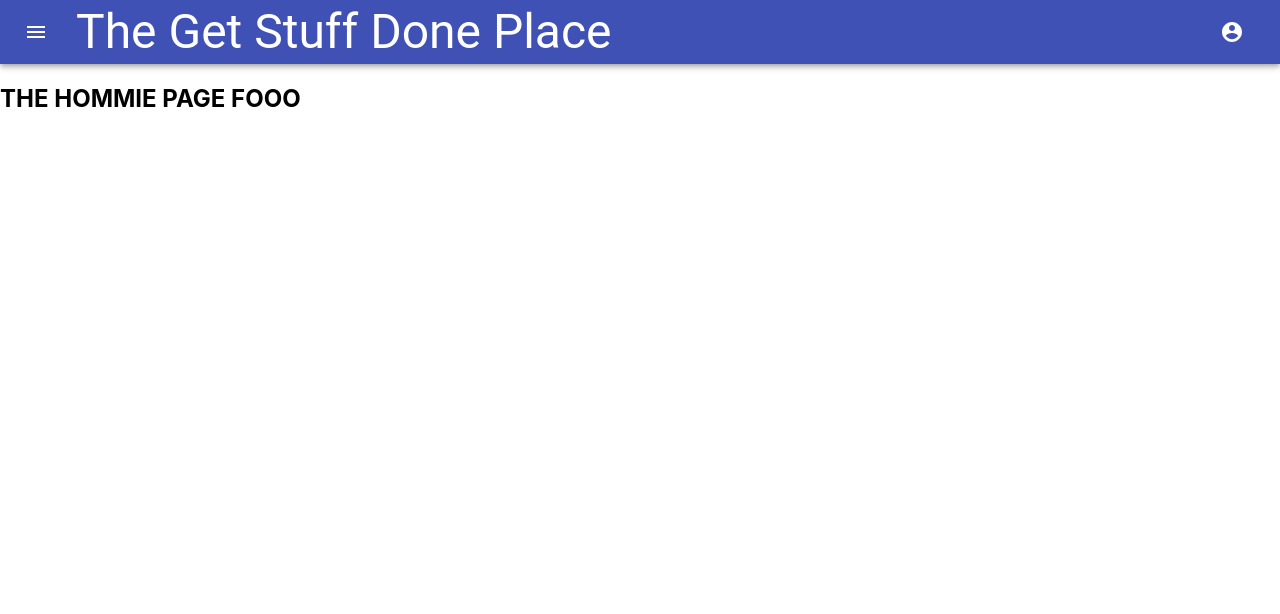
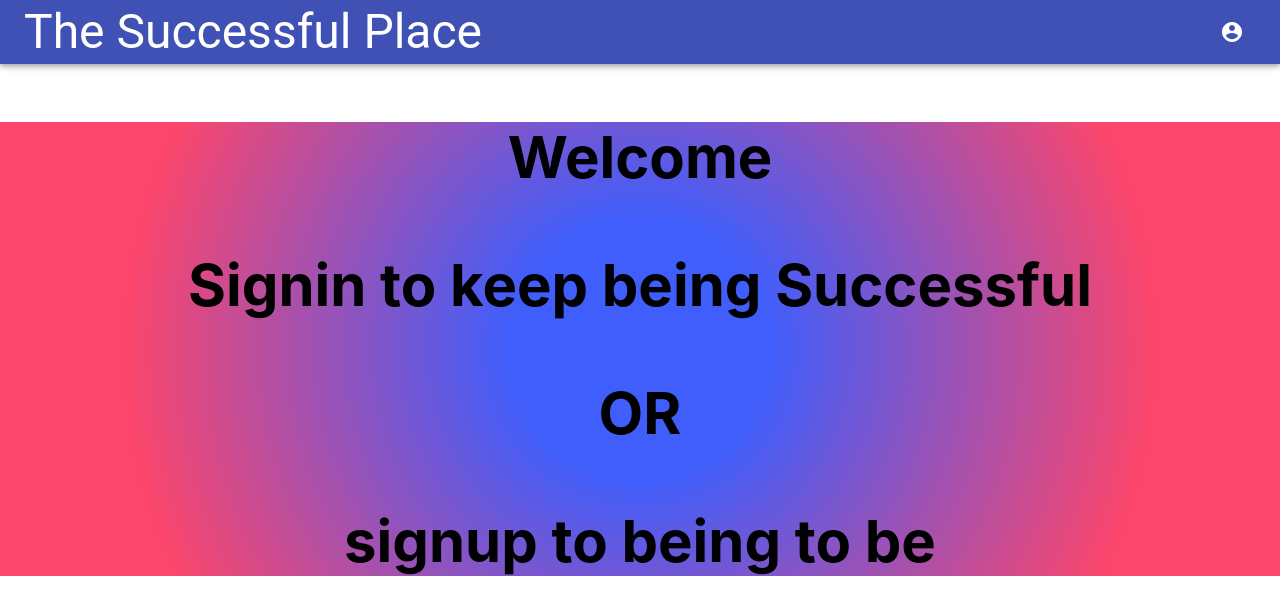
Before and after one commit to cristian-montes/auth_frontend, a React (Create React App) app: page / in a window 1280 px wide. Shown: the top 614 px of the page. Built offline with nearby package versions, Linux system fonts and the light colour scheme.

Commit message:
added some styling to the HP

```diff
--- /dev/null
+++ b/src/Header/Header.css
@@ -0,0 +1,8 @@
+.MuiTypography-h3 {
+    font-size: 3rem;
+    font-family: "Roboto", "Helvetica", "Arial", sans-serif;
+    font-weight: 400;
+    line-height: 1.167;
+    margin-left: 40rem;
+    letter-spacing: 0em;
+}
--- a/src/Header/Header.js
+++ b/src/Header/Header.js
@@ -3,11 +3,12 @@ import { makeStyles } from '@material-ui/core/styles';
 import AppBar from '@material-ui/core/AppBar';
 import Toolbar from '@material-ui/core/Toolbar';
 import {Typography, IconButton} from '@material-ui/core';
-import MenuIcon from '@material-ui/icons/Menu';
+// import MenuIcon from '@material-ui/icons/Menu';
 import AccountCircle from '@material-ui/icons/AccountCircle';
 import MenuItem from '@material-ui/core/MenuItem';
 import Menu from '@material-ui/core/Menu';
 import { NavLink } from 'react-router-dom';
+import './Header.css';
 
 const useStyles = makeStyles((theme) => ({
   root: {
@@ -41,11 +42,8 @@ export default function MenuAppBar() {
 
       <AppBar position="static">
         <Toolbar>
-          <IconButton edge="start" className={classes.menuButton} color="inherit" aria-label="menu">
-            <MenuIcon />
-          </IconButton>
           <Typography variant="h3" className={classes.title}>
-           The Get Stuff Done Place
+           The Successful Place
           </Typography>
             <div>
               <IconButton
--- /dev/null
+++ b/src/Home/Home.css
@@ -0,0 +1,34 @@
+.home-div{
+    text-align: center;
+    font-size: calc(10px + 6vmin);
+    font-weight: bolder;
+    background: rgb(63,94,251);
+    background: radial-gradient(circle, rgba(63,94,251,1) 19%, rgba(252,70,107,1) 76%);
+}
+
+
+
+
+  .App-header {
+    background-color: #282c34;
+    min-height: 100vh;
+    display: flex;
+    flex-direction: column;
+    align-items: center;
+    justify-content: center;
+    font-size: calc(10px + 2vmin);
+    color: white;
+  }
+
+  .App-link {
+    color: #61dafb;
+  }
+
+  @keyframes App-logo-spin {
+    from {
+      transform: rotate(0deg);
+    }
+    to {
+      transform: rotate(360deg);
+    }
+  }
--- a/src/Home/Home.js
+++ b/src/Home/Home.js
@@ -1,10 +1,17 @@
 import React, { Component } from 'react';
+import './Home.css'
+
 
 class Home extends Component {
     state = {  }
     render() {
         return (
-            <h1>THE HOMMIE PAGE FOOO</h1>
+            <div className='home-div'>
+                <p>Welcome</p>
+                <p>Signin to keep being Successful</p>
+                <p>OR</p>
+                <p>signup to being to be</p>
+            </div>
          );
     }
 }
```
